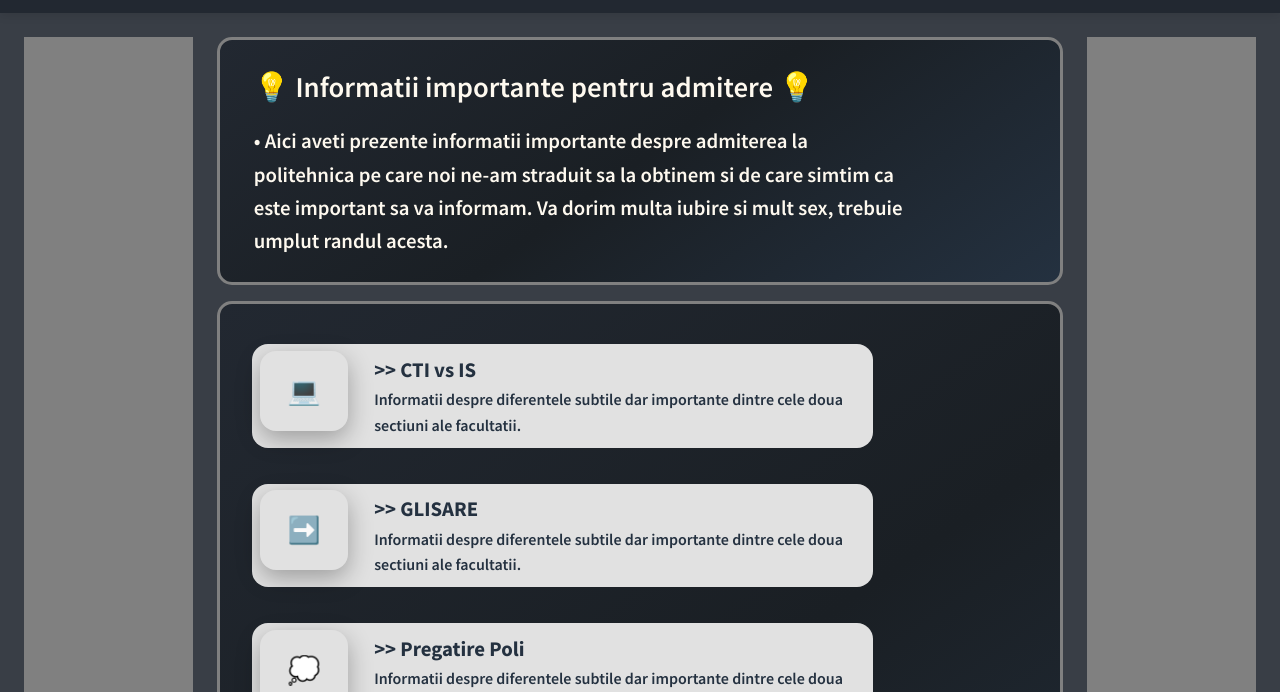
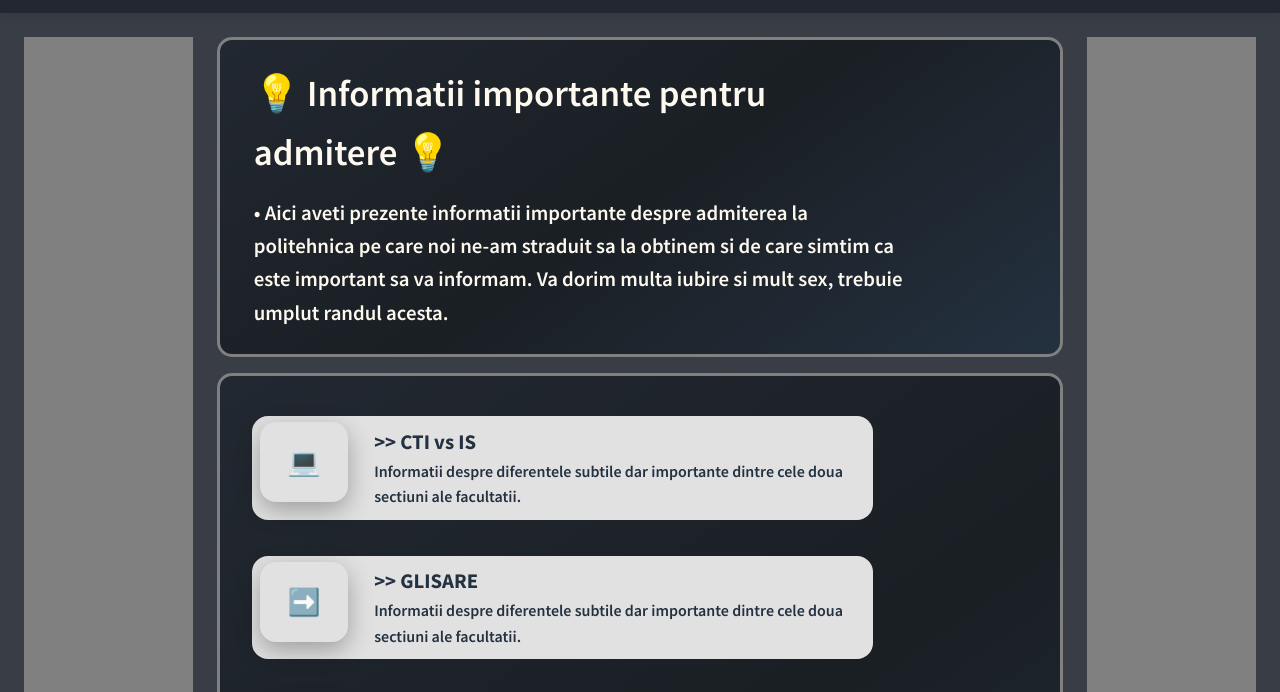
Before and after one commit to Dimitrescu-Robert/sitepoli, a plain HTML site: page informatii.html in a window 1280 px wide. Shown: the part 82-774 px from the top of the page. Drawn offline with Linux system fonts and the light colour scheme.

Commit message:
hihi, marimefont

```diff
--- a/informatii.html
+++ b/informatii.html
@@ -29,7 +29,7 @@
             <div class="ad-left"></div>
             <section class="grid-main-content">
                 <div class="container">
-                    <h1 class="titluinfo" style="font-size: 1.8rem;"> 💡 Informatii importante pentru admitere 💡</h1>
+                    <h1 class="titluinfo" style="font-size: 2.3rem;"> 💡 Informatii importante pentru admitere 💡</h1>
                     <h3 class="titluinfo"> • Aici aveti prezente informatii importante despre admiterea la politehnica pe care noi ne-am straduit sa la obtinem si de care simtim ca este important sa va informam. Va dorim multa iubire si mult sex, trebuie umplut randul acesta.</h3>
                 </div>
                 <div class="container">
```
